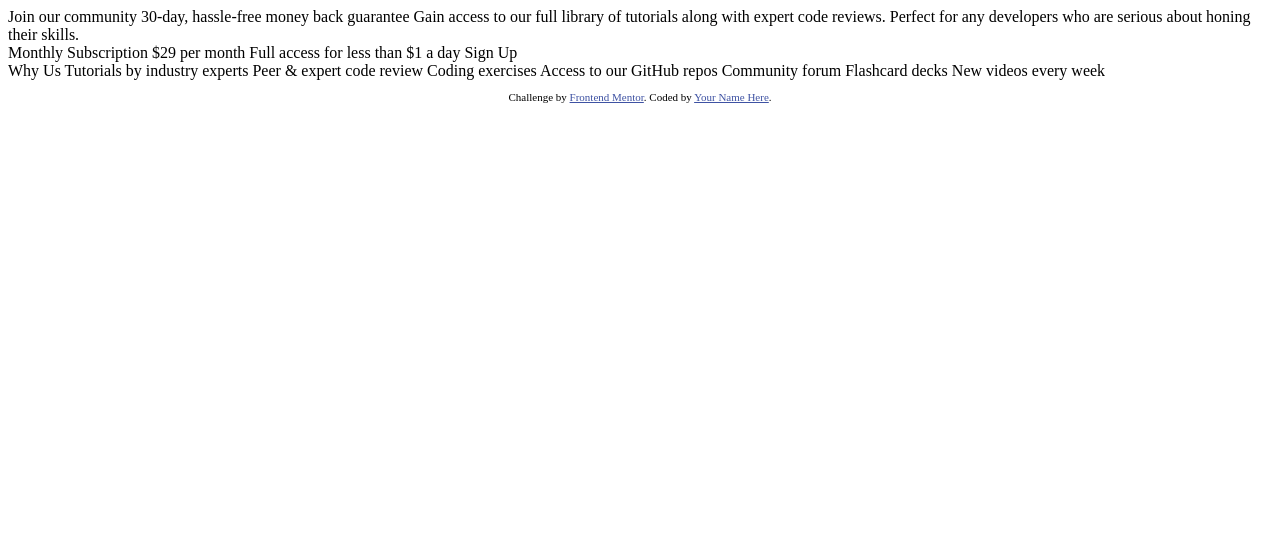
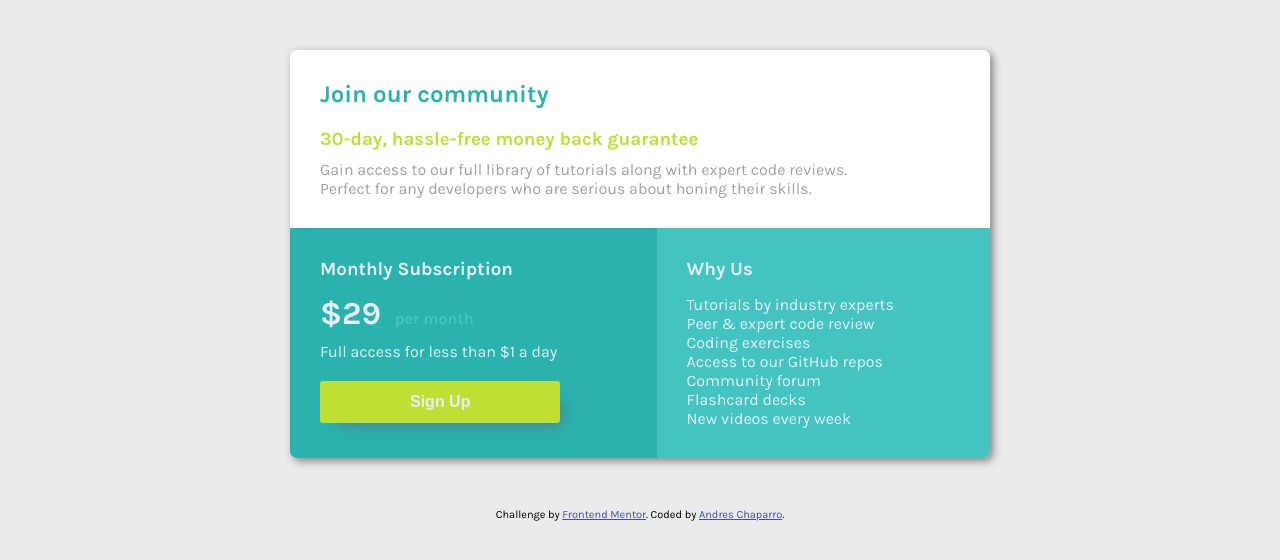
Before and after one commit to t0ntin/single-price-grid-component-master, a plain HTML site: page index.html in a window 1280 px wide. Drawn offline with Linux system fonts and the light colour scheme.

Commit message:
Finished CSS

```diff
--- a/index.html
+++ b/index.html
@@ -18,33 +18,46 @@
 <body>
   <div class="container">
     <div class="join-top">
-      Join our community
+      <h2>
+        Join our community
+      </h2>
+      <h3>
+        30-day, hassle-free money back guarantee
+      </h3>
+      <p>
+        Gain access to our full library of tutorials along with expert code reviews.
+        Perfect for any developers who are serious about honing their skills.
+      </p>
 
-      30-day, hassle-free money back guarantee
-
-      Gain access to our full library of tutorials along with expert code reviews.
-      Perfect for any developers who are serious about honing their skills.
     </div>
     <div class="bottom-container">
       <div class="left">
-        Monthly Subscription
+        <h3>Monthly Subscription</h3>
 
-        &dollar;29 per month
+        <span class="price">&dollar;29</span> <span class="per-month">per month</span>
 
-        Full access for less than &dollar;1 a day
+        <p>Full access for less than &dollar;1 a day</p>
 
-        Sign Up
+        <button>Sign Up</button>
       </div>
       <div class="right">
-        Why Us
+        <h3>Why Us</h3>
+        <ul>
+          <li>Tutorials by industry experts</li>
+          <li>Peer &amp; expert code review</li>
+          <li>Coding exercises</li>
+          <li>Access to our GitHub repos</li>
+          <li>Community forum</li>
+          <li>Flashcard decks</li>
+          <li>New videos every week</li>
+        </ul>
 
-        Tutorials by industry experts
-        Peer &amp; expert code review
-        Coding exercises
-        Access to our GitHub repos
-        Community forum
-        Flashcard decks
-        New videos every week
+
+
+
+
+
+
       </div>
     </div>
   </div>
@@ -60,7 +73,7 @@
   <footer>
     <p class="attribution">
       Challenge by <a href="https://www.frontendmentor.io?ref=challenge" target="_blank">Frontend Mentor</a>.
-      Coded by <a href="#">Your Name Here</a>.
+      Coded by <a href="#">Andres Chaparro</a>.
     </p>
   </footer>
 </body>
--- a/style.css
+++ b/style.css
@@ -0,0 +1,121 @@
+* {
+  box-sizing: border-box;
+  margin: 0;
+  padding: 0;
+}
+
+:root {
+  --PRIMARY-COLOR-CYAN: hsl(179, 62%, 43%);
+  --LIGHTER-CYAN: rgb(67, 196, 193);
+  --PRIMARY-COLOR-BRIGHT-YELLOW: hsl(71, 73%, 54%);
+  --SECONRDARY-COLOR-BRIGHT-YELLOW: hsl(71, 68%, 48%);
+  --NEUTRAL-LIGHT-GRAY: hsl(204, 43%, 93%);
+  --NEUTRAL-GRAYISH-BLUE: hsl(218, 22%, 67%);
+
+}
+
+html {
+  font-family: "Karla", Arial, Helvetica, sans-serif, sans-serif;
+  background-color: rgb(235, 235, 235);
+  display: flex;
+  flex-direction: column;
+  align-items: center;
+}
+
+.container {
+  /* max width and min width made it responsive and able to work with flexbox */
+  max-width: 700px;
+  min-width: 370px;
+  /* border-radius wasn't working, so I added overflow-hidden; */
+  border-radius: 7px;
+  overflow: hidden;
+  box-shadow: 3px 3px 8px gray;
+  margin: 50px 10px 50px 10px;
+}
+
+.join-top {
+  background-color: white;
+}
+
+.join-top {
+  padding: 30px 95px 30px 30px;
+}
+
+.join-top h2 {
+  color: var(--PRIMARY-COLOR-CYAN);
+  margin-bottom: 20px;
+}
+
+.join-top h3 {
+  color: var(--PRIMARY-COLOR-BRIGHT-YELLOW);
+  margin-bottom: 10px;
+}
+
+.join-top p {
+  color: rgb(161, 161, 161);
+}
+
+.bottom-container {
+  display: flex;
+  flex-wrap: wrap;
+
+}
+
+.left {
+  background-color: var(--PRIMARY-COLOR-CYAN);
+  flex-grow: 1;
+  padding: 30px;
+  flex-wrap: wrap;
+}
+
+.left h3 {
+  margin-bottom: 15px;
+}
+
+.price {
+  font-size: 2rem;
+  font-weight: 700;
+}
+
+.per-month {
+  color: var(--LIGHTER-CYAN);
+  margin-left: 10px;
+  font-weight: 700;
+}
+
+.left p {
+margin-top: 10px;
+}
+
+button {
+  border: 0;
+  background-color: var(--PRIMARY-COLOR-BRIGHT-YELLOW);
+  color: var(--NEUTRAL-LIGHT-GRAY);
+  font-size: 1rem;
+  font-weight: 700;
+  padding: 12px 90px;
+  margin-top: 20px;
+  border-radius: 3px;
+  box-shadow: 11px 11px 15px -10px rgba(109, 99, 109, 0.73);
+  cursor: pointer;
+}
+
+button:hover {
+  background-color: var(--SECONRDARY-COLOR-BRIGHT-YELLOW);
+}
+
+.right {
+  background-color: var(--LIGHTER-CYAN);
+  flex-grow: 1;
+  padding: 30px;
+  flex-wrap: wrap;
+}
+
+.left h3, .right h3, .price, .left p, .right ul{
+  color: var(--NEUTRAL-LIGHT-GRAY);
+}
+
+ul {
+  list-style: none;
+  margin-top: 15px;
+}
```
